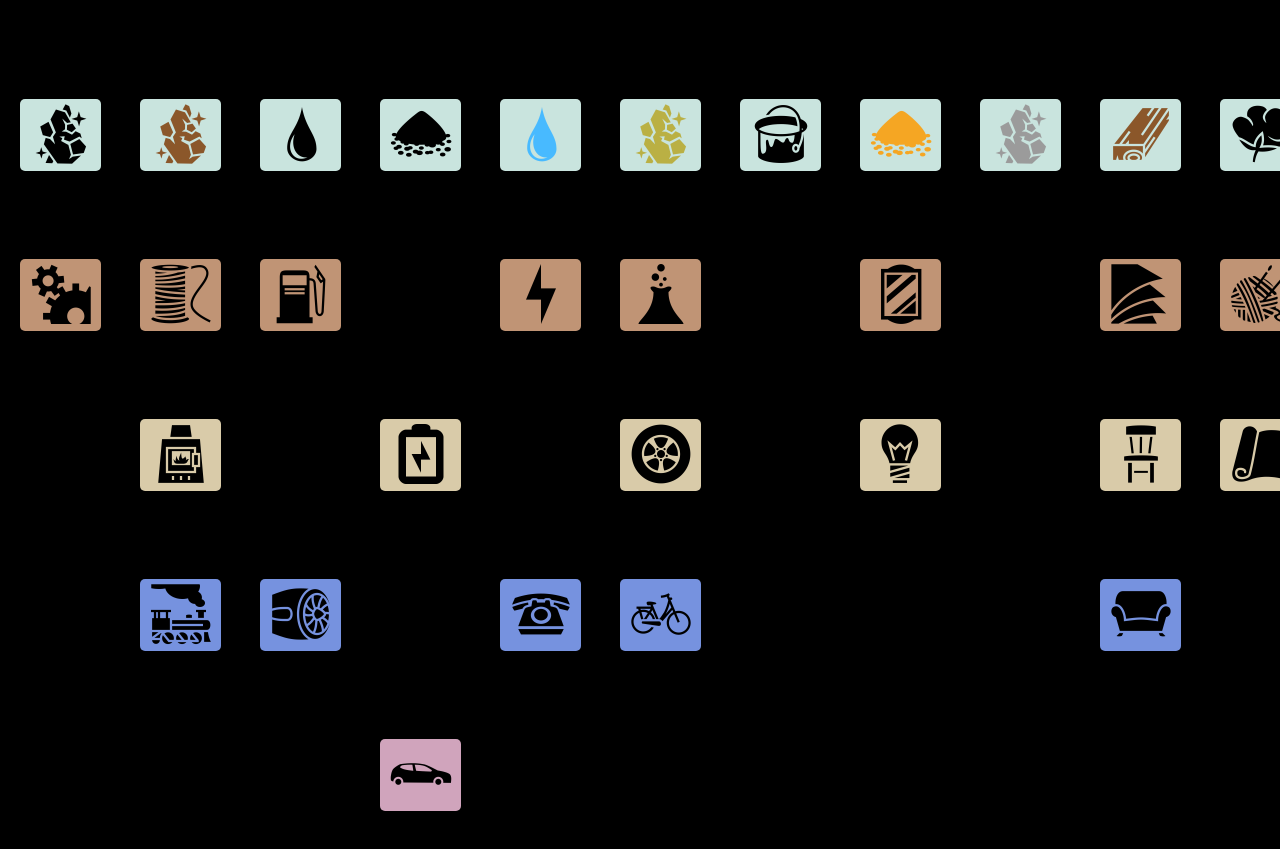
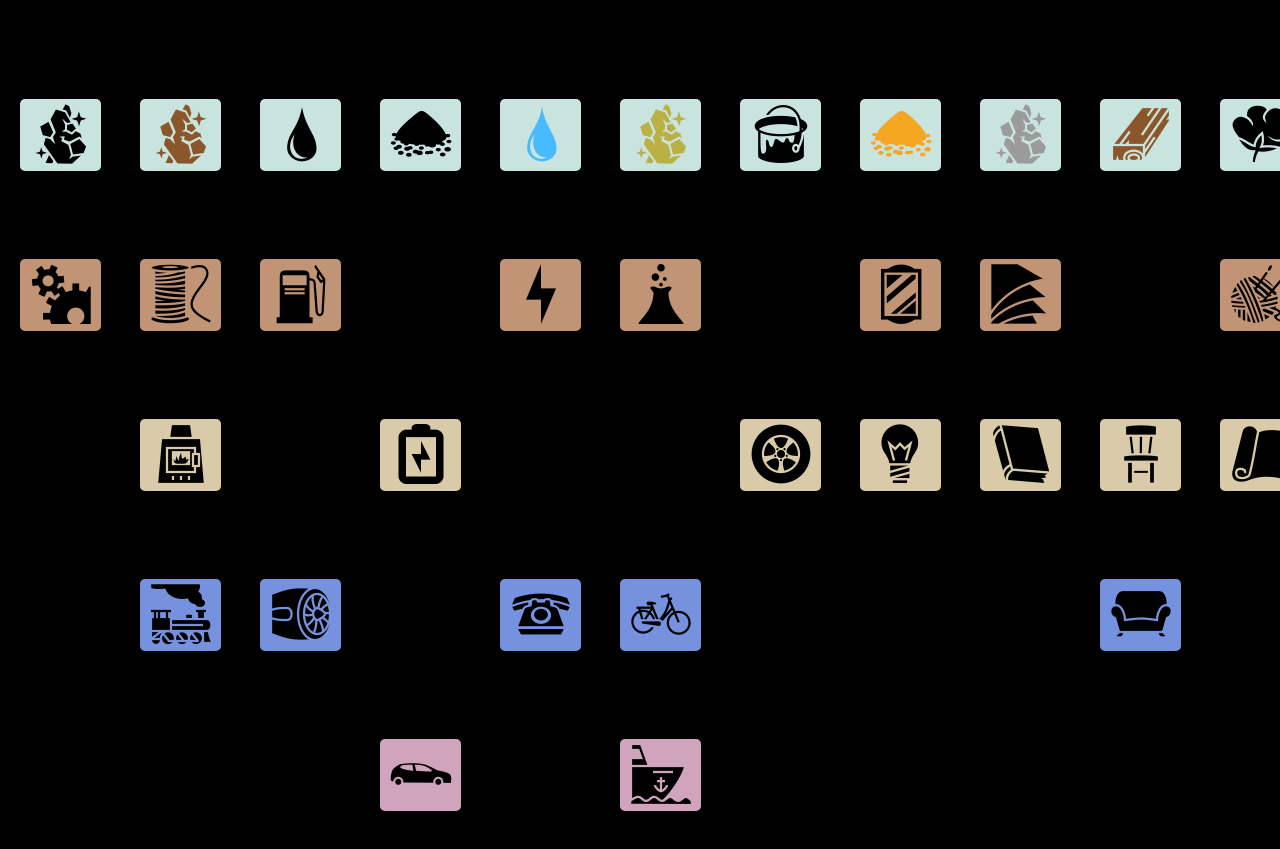
Before and after one commit to voilamochu/voilamochu.github.io, a plain HTML site: page Komerco7.html in a window 1280 px wide. Shown: the part 101-950 px from the top of the page. Drawn offline with Linux system fonts and the light colour scheme.

Commit message:
Komerco7_updates

```diff
--- a/Komerco7.html
+++ b/Komerco7.html
@@ -32,14 +32,15 @@
 <div id="electricity" class="tech L2" style="left:500px;top:360px" data-prereqs="coal,water" data-title="electricity"><img class="pic" src="./Komerco7_files/electricity.png"></div>
 <div id="sulfur" class="tech L2" style="left:620px;top:360px" data-prereqs="pyrite,coal" data-title="sulfur"><img class="pic" src="./Komerco7_files/sulfur.png"></div>
 <div id="glass" class="tech L2" style="left:860px;top:360px" data-prereqs="silica,coal,water" data-title="glass"><img class="pic" src="./Komerco7_files/glass.png"></div>
-<div id="paper" class="tech L2" style="left:1100px;top:360px" data-prereqs="wood,coal,water" data-title="paper"><img class="pic" src="./Komerco7_files/paper.png"></div>
+<div id="paper" class="tech L2" style="left:980px;top:360px" data-prereqs="wood,coal,water" data-title="paper"><img class="pic" src="./Komerco7_files/paper.png"></div>
 <div id="yarn" class="tech L2" style="left:1220px;top:360px" data-prereqs="cotton,coal,water" data-title="yarn"><img class="pic" src="./Komerco7_files/yarn.png"></div>
 <div id="coffee" class="tech L2" style="left:1340px;top:360px" data-prereqs="beans" data-title="coffee"><img class="pic" src="./Komerco7_files/coffee.png"></div>
 
 <div id="engine" class="tech L3" style="left:140px;top:520px" data-prereqs="steel,wire" data-title="engine"><img class="pic" src="./Komerco7_files/engine.png"></div>
 <div id="battery" class="tech L3" style="left:380px;top:520px" data-prereqs="water,wire,sulfur" data-title="battery"><img class="pic" src="./Komerco7_files/battery.png"></div>
-<div id="rubber" class="tech L3" style="left:620px;top:520px" data-prereqs="coal,sulfur,sap" data-title="rubber"><img class="pic" src="./Komerco7_files/rubber.png"></div>
+<div id="rubber" class="tech L3" style="left:740px;top:520px" data-prereqs="coal,sulfur,sap" data-title="rubber"><img class="pic" src="./Komerco7_files/rubber.png"></div>
 <div id="bulb" class="tech L3" style="left:860px;top:520px" data-prereqs="glass,coal,tungsten" data-title="bulb"><img class="pic" src="./Komerco7_files/bulb.png"></div>
+<div id="books" class="tech L3" style="left:980px;top:520px" data-prereqs="paper,petroleum,steel" data-title="books"><img class="pic" src="./Komerco7_files/books.png"></div>
 <div id="furniture" class="tech L3" style="left:1100px;top:520px" data-prereqs="steel,wood" data-title="furniture"><img class="pic" src="./Komerco7_files/furniture.png"></div>
 <div id="fabric" class="tech L3" style="left:1220px;top:520px" data-prereqs="yarn,coal,water" data-title="fabric"><img class="pic" src="./Komerco7_files/fabric.png"></div>
 
@@ -50,6 +51,7 @@
 <div id="upholstery" class="tech L4" style="left:1100px;top:680px" data-prereqs="furniture,fabric" data-title="upholstery"><img class="pic" src="./Komerco7_files/upholstery.png"></div>
 
 <div id="automobile" class="tech L5" style="left:380px;top:840px" data-prereqs="motor,glass,rubber,steel" data-title="automobile"><img class="pic" src="./Komerco7_files/automobile.png"></div>
+<div id="ships" class="tech L5" style="left:620px;top:840px" data-prereqs="motor,fabric,petroleum,steel" data-title="ships"><img class="pic" src="./Komerco7_files/ships.png"></div>
 
 
 </body></html>
```
Also changed, not shown: Komerco7_files/books.png (added), Komerco7_files/ships.png (added).
